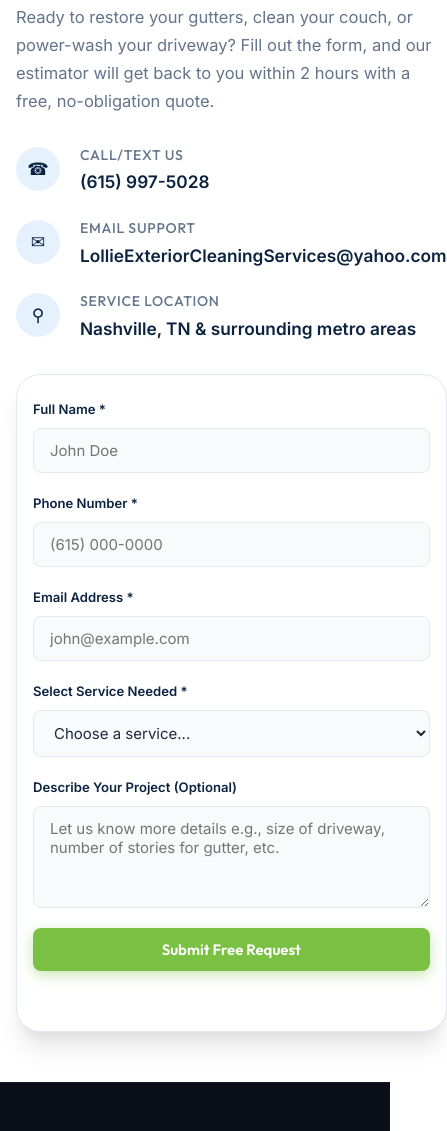
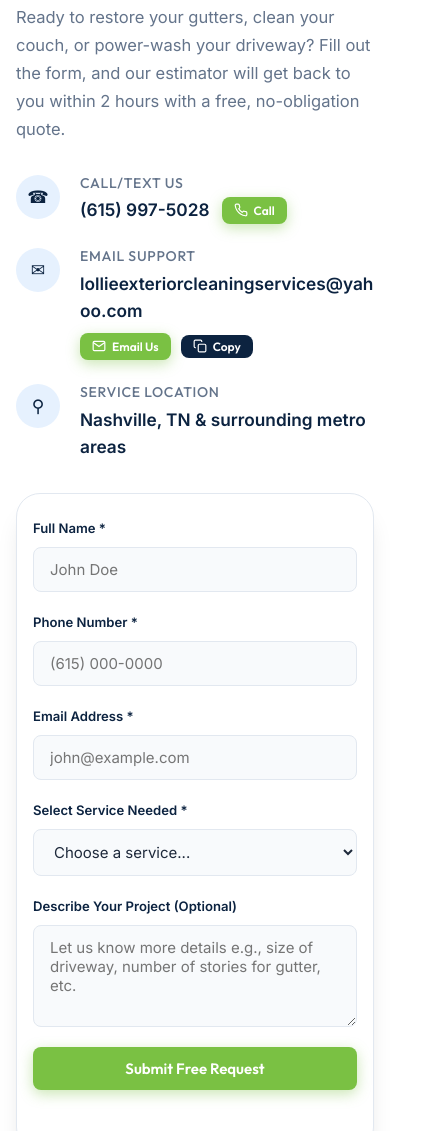
Before and after one commit to me-shekhawat/midtownhomeimprovements, a plain HTML site: page index.html in a window 390 px wide. Shown: the part 6747-7878 px from the top of the page, 447 px wide, since content can reach past the window. Drawn offline with Linux system fonts and the light colour scheme.

Commit message:
Fix mobile responsiveness of contact form and add contact action buttons

```diff
--- a/index.html
+++ b/index.html
@@ -45,7 +45,7 @@
       "image": "assets/images/hero_technician.png",
       "url": "http://lolliesexteriorcleaningservices.com/",
       "telephone": "615-997-5028",
-      "email": "LollieExteriorCleaningServices@yahoo.com",
+      "email": "lollieexteriorcleaningservices@yahoo.com",
       "priceRange": "$$",
       "address": {
         "@type": "PostalAddress",
@@ -824,14 +824,31 @@
                             <span class="detail-icon">☎</span>
                             <div>
                                 <h5>Call/Text Us</h5>
-                                <p><a href="tel:6159975028">(615) 997-5028</a></p>
+                                <div style="display: flex; align-items: center; gap: 12px;">
+                                    <p><a href="tel:6159975028">(615) 997-5028</a></p>
+                                    <a href="tel:6159975028" class="btn btn-primary" style="padding: 4px 12px; font-size: 0.8rem; gap: 6px;">
+                                        <svg style="width:14px; height:14px;" viewBox="0 0 24 24" fill="none" stroke="currentColor" stroke-width="2"><path d="M22 16.92v3a2 2 0 0 1-2.18 2 19.79 19.79 0 0 1-8.63-3.07 19.5 19.5 0 0 1-6-6 19.79 19.79 0 0 1-3.07-8.67A2 2 0 0 1 4.11 2h3a2 2 0 0 1 2 1.72 12.84 12.84 0 0 0 .7 2.81 2 2 0 0 1-.45 2.11L8.09 9.91a16 16 0 0 0 6 6l1.27-1.27a2 2 0 0 1 2.11-.45 12.84 12.84 0 0 0 2.81.7A2 2 0 0 1 22 16.92z"></path></svg>
+                                        Call
+                                    </a>
+                                </div>
                             </div>
                         </div>
                         <div class="detail-item">
                             <span class="detail-icon">✉</span>
                             <div>
                                 <h5>Email Support</h5>
-                                <p><a href="mailto:LollieExteriorCleaningServices@yahoo.com">LollieExteriorCleaningServices@yahoo.com</a></p>
+                                <p><a href="mailto:lollieexteriorcleaningservices@yahoo.com" target="_blank">lollieexteriorcleaningservices@yahoo.com</a></p>
+                                <div style="display: flex; align-items: center; gap: 10px; margin-top: 8px;">
+                                    <a href="mailto:lollieexteriorcleaningservices@yahoo.com" target="_blank" class="btn btn-primary" style="padding: 4px 12px; font-size: 0.8rem; gap: 6px;">
+                                        <svg style="width:14px; height:14px;" viewBox="0 0 24 24" fill="none" stroke="currentColor" stroke-width="2"><path d="M4 4h16c1.1 0 2 .9 2 2v12c0 1.1-.9 2-2 2H4c-1.1 0-2-.9-2-2V6c0-1.1.9-2 2-2z"></path><polyline points="22,6 12,13 2,6"></polyline></svg>
+                                        Email Us
+                                    </a>
+                                    <button onclick="navigator.clipboard.writeText('lollieexteriorcleaningservices@yahoo.com'); const el = document.getElementById('copy-alert'); el.style.display='block'; setTimeout(() => el.style.display='none', 2000);" class="btn btn-secondary" style="padding: 4px 12px; font-size: 0.8rem; gap: 6px; display: flex; align-items: center;">
+                                        <svg style="width:14px; height:14px;" viewBox="0 0 24 24" fill="none" stroke="currentColor" stroke-width="2"><rect x="9" y="9" width="13" height="13" rx="2" ry="2"></rect><path d="M5 15H4a2 2 0 0 1-2-2V4a2 2 0 0 1 2-2h9a2 2 0 0 1 2 2v1"></path></svg>
+                                        Copy
+                                    </button>
+                                    <span id="copy-alert" style="display:none; color: var(--secondary); font-size: 0.8rem; font-weight: 600;">Copied!</span>
+                                </div>
                             </div>
                         </div>
                         <div class="detail-item">
--- a/style.css
+++ b/style.css
@@ -1447,6 +1447,7 @@ input, select, textarea, button {
     font-size: 1.15rem;
     font-weight: 600;
     color: var(--primary);
+    word-break: break-word;
 }
 
 .contact-form-wrapper {
@@ -1482,12 +1483,18 @@ input, select, textarea, button {
 }
 
 .form-group input, .form-group select, .form-group textarea {
+    width: 100%;
+    max-width: 100%;
     padding: 12px 16px;
     border: 1px solid var(--border);
     border-radius: 8px;
     background-color: var(--light);
     transition: var(--transition);
     color: var(--text);
+}
+
+.form-group textarea {
+    resize: vertical;
 }
 
 .form-group input:focus, .form-group select:focus, .form-group textarea:focus {
```
